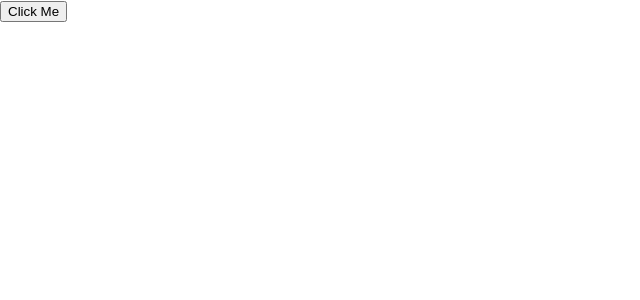
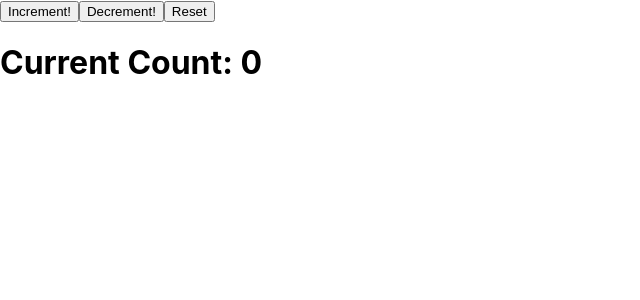
Before and after one commit to shaafiiull/My_React_Journey_With_FreeCodeCamp, a React (Create React App) app: page / in a window 1280 px wide. Shown: the top 300 px of the page, without its empty margins (0-640 px from the left). Built offline with nearby package versions, Linux system fonts and the light colour scheme.

Commit message:
this component shows how to access the most recent value of state and update the next state accordingly

```diff
--- a/src/App.js
+++ b/src/App.js
@@ -1,4 +1,5 @@
 import Calender from "./components/Calender";
+import Counter from "./components/Counter";
 import FirstCLassComponent from "./components/FirstCLassComponent";
 import HelloJSX from "./components/HelloJSX";
 import MyComponent from "./components/MyComponent";
@@ -17,7 +18,8 @@
       {/* <ShoppingCart></ShoppingCart> */}
       {/* <MyComponent></MyComponent> */}
       {/* <SetStateOnClick></SetStateOnClick> */}
-      <Toggle></Toggle>
+      {/* <Toggle></Toggle> */}
+      <Counter></Counter>
     </div>
   );
 }
--- /dev/null
+++ b/src/components/Counter.js
@@ -0,0 +1,50 @@
+import React from "react";
+
+class Counter extends React.Component {
+  constructor(props) {
+    super(props);
+    this.state = {
+      count: 0,
+    };
+    // Change code below this line
+    this.increment = this.increment.bind(this);
+    this.decrement = this.decrement.bind(this);
+    this.reset = this.reset.bind(this);
+    // Change code above this line
+  }
+  // Change code below this line
+  increment() {
+    this.setState((state) => ({
+      count: state.count + 1,
+    }));
+  }
+  decrement() {
+    this.setState((state) => ({
+      count: state.count - 1,
+    }));
+  }
+  reset() {
+    this.setState({
+      count: 0,
+    });
+  }
+  // Change code above this line
+  render() {
+    return (
+      <div>
+        <button className="inc" onClick={this.increment}>
+          Increment!
+        </button>
+        <button className="dec" onClick={this.decrement}>
+          Decrement!
+        </button>
+        <button className="reset" onClick={this.reset}>
+          Reset
+        </button>
+        <h1>Current Count: {this.state.count}</h1>
+      </div>
+    );
+  }
+}
+
+export default Counter;
```
